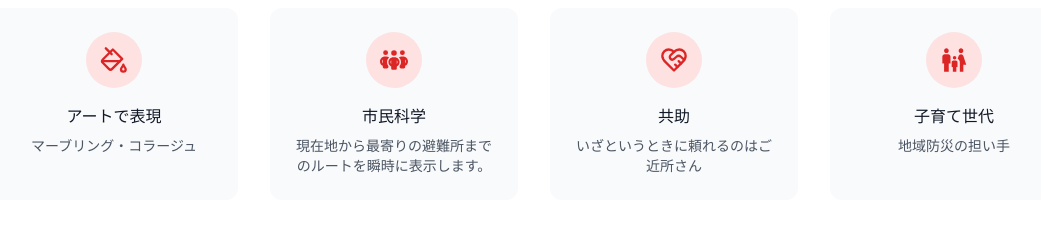
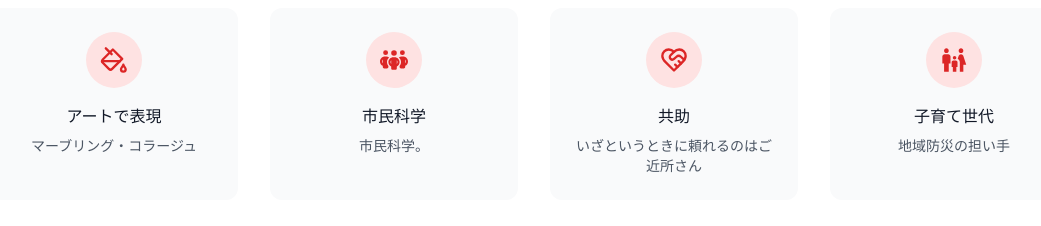
Before and after one commit to mikalovesptatoes/bo-sci-2025-lp, a React (Vite) app: page / in a window 1280 px wide. Shown: the part 2080-2306 px from the top of the page, without its empty margins (106-1147 px from the left). Built offline with nearby package versions, Linux system fonts and the light colour scheme; a web font is replaced by a local one.

Commit message:
remove test update

```diff
--- a/src/components/Features.tsx
+++ b/src/components/Features.tsx
@@ -13,7 +13,7 @@
   {
     icon: FaPeopleGroup,
     title: '市民科学',
-    description: '現在地から最寄りの避難所までのルートを瞬時に表示します。',
+    description: '市民科学。',
   },
   {
     icon: LuHeartHandshake,
```
